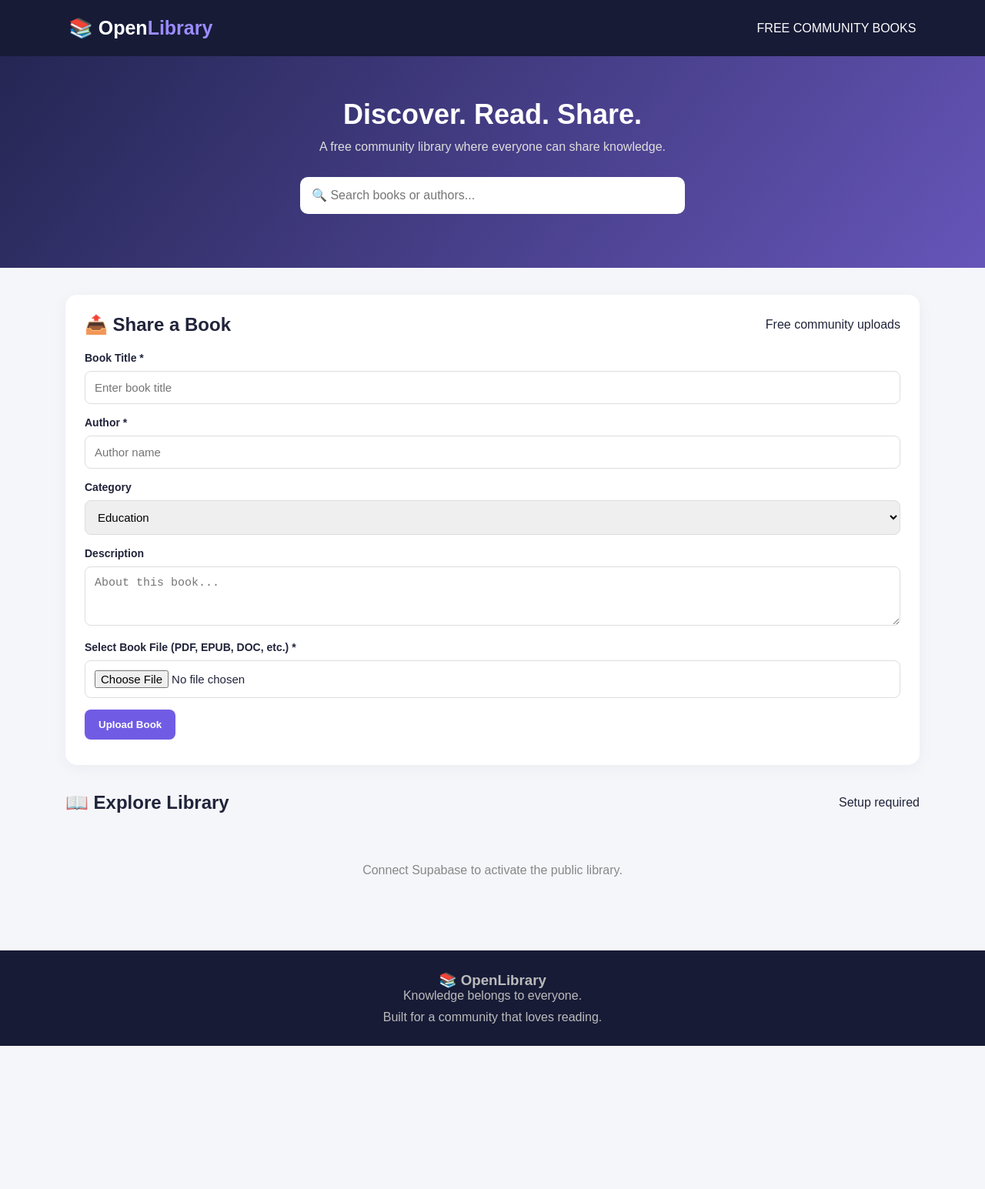
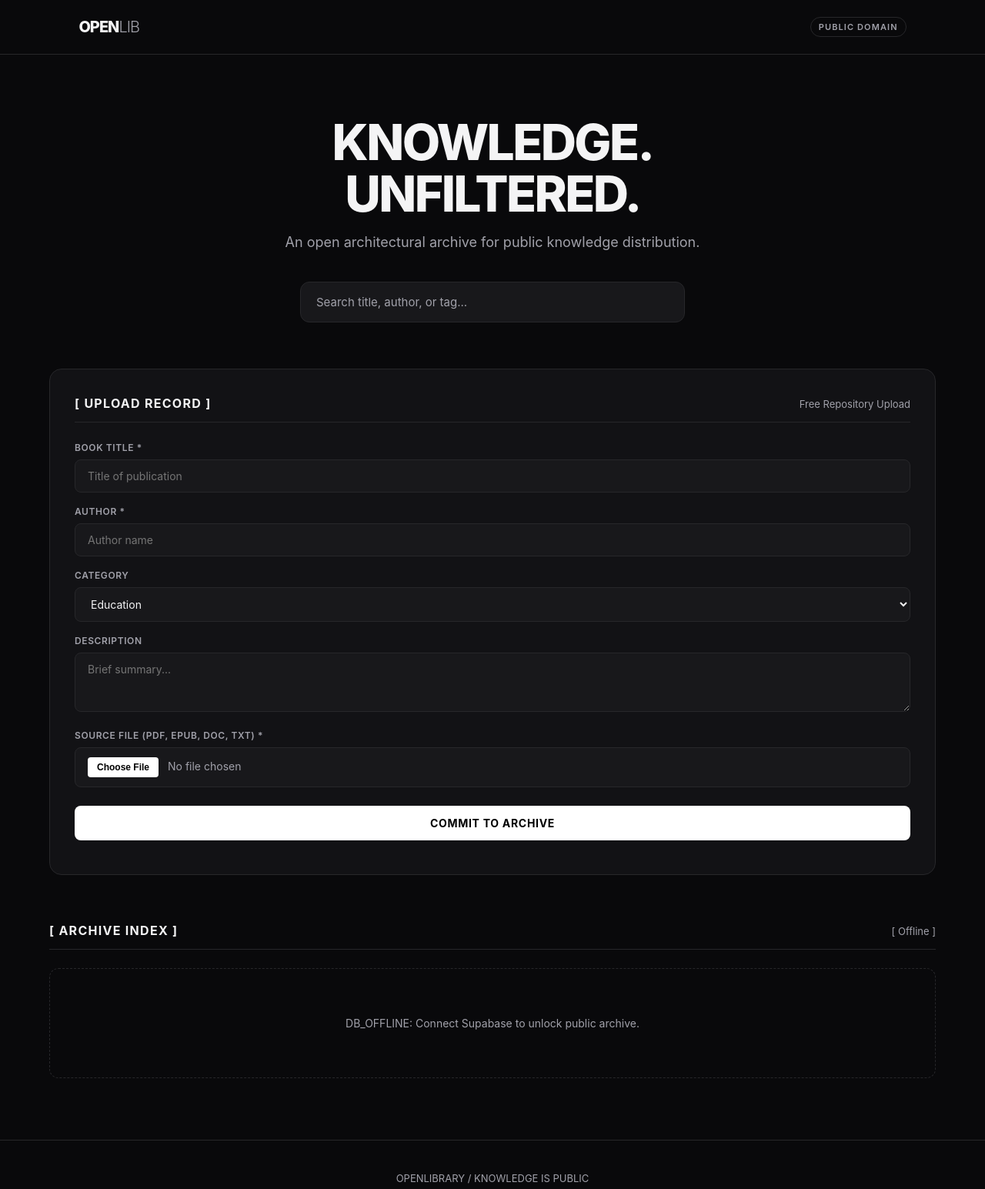
Before and after one commit to siyadgit/Loura-Community-Library-Web-App-, a plain HTML site: page index.html in a window 1280 px wide. Shown: the whole page at 77% size. Before the commit the page ends 1359 px from the top, so only its background shows below. Drawn offline with nearby package versions, Linux system fonts and the light colour scheme.

Commit message:
Revamp OpenLibrary HTML structure and styles
Updated the HTML structure and styles for the OpenLibrary page, including changes to the header, hero section, upload box, and footer. Enhanced the user interface with new styles and improved accessibility features.

```diff
--- a/index.html
+++ b/index.html
@@ -1,70 +1,332 @@
-
 <!DOCTYPE html>
 <html lang="en">
 <head>
 <meta charset="UTF-8">
 <meta name="viewport" content="width=device-width, initial-scale=1.0">
-<title>OpenLibrary | Community Library</title>
+<title>OpenLibrary | Monolith Edition</title>
 <script src="https://cdn.jsdelivr.net/npm/@supabase/supabase-js@2"></script>
 <style>
-*{box-sizing:border-box;margin:0;padding:0}
-body{font-family:Arial,sans-serif;background:#f5f6fa;color:#20243a}
-header{background:#171b36;color:white;padding:22px 7%;display:flex;
-justify-content:space-between;align-items:center;flex-wrap:wrap;gap:15px}
-.logo{font-size:25px;font-weight:bold}
-.logo span{color:#9b8cff}
-.hero{text-align:center;padding:55px 20px;background:linear-gradient(130deg,#242653,#6655b9);color:white}
-.hero h1{font-size:36px;margin-bottom:12px}
-.hero p{color:#ddd;margin-bottom:22px}
-.search{width:min(500px,90%);padding:15px;border:0;border-radius:10px;font-size:16px}
-.container{max-width:1150px;margin:35px auto;padding:0 20px}
-.section-title{display:flex;justify-content:space-between;align-items:center;gap:12px;flex-wrap:wrap;margin-bottom:20px}
-button{cursor:pointer;border:0;border-radius:8px;padding:12px 18px;font-weight:bold}
-.primary{background:#705ce4;color:white}
-.primary:hover{background:#5542c5}
-.upload-box{background:white;padding:25px;border-radius:15px;margin-bottom:35px;box-shadow:0 4px 20px #1720440c}
-input,textarea,select{width:100%;padding:12px;border:1px solid #ddd;border-radius:8px;margin:8px 0 15px;font-size:15px}
-label{font-size:14px;font-weight:bold}
-.grid{display:grid;grid-template-columns:repeat(auto-fill,minmax(220px,1fr));gap:20px}
-.book{background:white;border-radius:13px;overflow:hidden;box-shadow:0 4px 15px #17204410;display:flex;flex-direction:column}
-.cover{height:175px;background:linear-gradient(140deg,#302c70,#9c80db);display:flex;align-items:center;justify-content:center;color:white;font-size:55px}
-.book-info{padding:17px;flex:1;display:flex;flex-direction:column}
-.book-info h3{font-size:18px;margin-bottom:7px;overflow-wrap:anywhere}
-.book-info p{color:#777;font-size:13px;margin-bottom:9px;overflow-wrap:anywhere}
-.book-info .desc{line-height:1.5;flex:1}
-.book-actions{display:flex;gap:8px;margin-top:15px}
-.book-actions button{flex:1;font-size:12px;padding:10px 5px}
-.download{background:#e9e5ff;color:#5943c6}
-.empty{text-align:center;padding:45px;color:#888;grid-column:1/-1}
-.status{font-size:13px;margin:8px 0;color:#705ce4}
-footer{text-align:center;padding:28px;background:#171b36;color:#bbb;margin-top:50px}
-.hidden{display:none}
-@media(max-width:600px){.hero h1{font-size:28px}header{padding:18px 5%}}
+:root {
+  --bg: #09090b;
+  --panel: #121215;
+  --panel-border: #27272a;
+  --text-main: #f4f4f5;
+  --text-muted: #a1a1aa;
+  --accent: #ffffff;
+  --accent-invert: #000000;
+  --input-bg: #18181b;
+  --focus-ring: #52525b;
+}
+
+* { box-sizing: border-box; margin: 0; padding: 0; font-family: -apple-system, BlinkMacSystemFont, "SF Pro Display", "Segoe UI", Roboto, sans-serif; }
+
+body {
+  background-color: var(--bg);
+  color: var(--text-main);
+  line-height: 1.5;
+  -webkit-font-smoothing: antialiased;
+}
+
+/* Header */
+header {
+  border-bottom: 1px solid var(--panel-border);
+  padding: 20px 8%;
+  display: flex;
+  justify-content: space-between;
+  align-items: center;
+  background: var(--bg);
+  position: sticky;
+  top: 0;
+  z-index: 50;
+  backdrop-filter: blur(10px);
+}
+.logo {
+  font-size: 20px;
+  font-weight: 800;
+  letter-spacing: -0.05em;
+  text-transform: uppercase;
+}
+.logo span { color: var(--text-muted); font-weight: 300; }
+.badge {
+  font-size: 11px;
+  font-weight: 600;
+  letter-spacing: 0.1em;
+  text-transform: uppercase;
+  border: 1px solid var(--panel-border);
+  padding: 4px 10px;
+  border-radius: 99px;
+  color: var(--text-muted);
+}
+
+/* Hero Section */
+.hero {
+  padding: 80px 20px 60px;
+  text-align: center;
+  max-width: 800px;
+  margin: 0 auto;
+}
+.hero h1 {
+  font-size: clamp(40px, 6vw, 64px);
+  font-weight: 800;
+  letter-spacing: -0.04em;
+  line-height: 1.05;
+  margin-bottom: 16px;
+  text-transform: uppercase;
+}
+.hero p {
+  color: var(--text-muted);
+  font-size: 18px;
+  margin-bottom: 32px;
+  font-weight: 400;
+}
+.search-wrapper {
+  position: relative;
+  max-width: 500px;
+  margin: 0 auto;
+}
+.search {
+  width: 100%;
+  padding: 16px 20px;
+  background: var(--input-bg);
+  border: 1px solid var(--panel-border);
+  border-radius: 12px;
+  color: var(--text-main);
+  font-size: 15px;
+  outline: none;
+  transition: border-color 0.2s ease;
+}
+.search:focus {
+  border-color: var(--accent);
+}
+.search::placeholder { color: var(--text-muted); }
+
+/* Main Container */
+.container {
+  max-width: 1200px;
+  margin: 0 auto;
+  padding: 0 24px 80px;
+}
+
+.section-title {
+  display: flex;
+  justify-content: space-between;
+  align-items: baseline;
+  margin-bottom: 24px;
+  padding-bottom: 12px;
+  border-bottom: 1px solid var(--panel-border);
+}
+.section-title h2 {
+  font-size: 16px;
+  text-transform: uppercase;
+  letter-spacing: 0.08em;
+  font-weight: 700;
+}
+.section-title span {
+  font-size: 13px;
+  color: var(--text-muted);
+}
+
+/* Form Styling */
+.upload-box {
+  background: var(--panel);
+  border: 1px solid var(--panel-border);
+  padding: 32px;
+  border-radius: 16px;
+  margin-bottom: 60px;
+}
+label {
+  display: block;
+  font-size: 12px;
+  font-weight: 600;
+  text-transform: uppercase;
+  letter-spacing: 0.05em;
+  color: var(--text-muted);
+  margin-top: 16px;
+}
+input, select, textarea {
+  width: 100%;
+  padding: 12px 16px;
+  background: var(--input-bg);
+  border: 1px solid var(--panel-border);
+  border-radius: 8px;
+  color: var(--text-main);
+  font-size: 14px;
+  margin-top: 6px;
+  outline: none;
+  transition: all 0.2s ease;
+}
+input:focus, select:focus, textarea:focus {
+  border-color: var(--accent);
+}
+input[type="file"] {
+  cursor: pointer;
+  color: var(--text-muted);
+}
+input[type="file"]::file-selector-button {
+  background: var(--accent);
+  color: var(--accent-invert);
+  border: none;
+  padding: 6px 12px;
+  border-radius: 4px;
+  font-weight: 600;
+  font-size: 12px;
+  margin-right: 12px;
+  cursor: pointer;
+}
+
+button.primary {
+  width: 100%;
+  margin-top: 24px;
+  background: var(--accent);
+  color: var(--accent-invert);
+  border: 0;
+  border-radius: 8px;
+  padding: 14px;
+  font-weight: 700;
+  font-size: 14px;
+  text-transform: uppercase;
+  letter-spacing: 0.05em;
+  cursor: pointer;
+  transition: opacity 0.2s ease;
+}
+button.primary:hover { opacity: 0.85; }
+button:disabled { opacity: 0.4; cursor: not-allowed; }
+
+/* Book Grid */
+.grid {
+  display: grid;
+  grid-template-columns: repeat(auto-fill, minmax(260px, 1fr));
+  gap: 24px;
+}
+.book {
+  background: var(--panel);
+  border: 1px solid var(--panel-border);
+  border-radius: 14px;
+  overflow: hidden;
+  display: flex;
+  flex-direction: column;
+  transition: border-color 0.2s ease, transform 0.2s ease;
+}
+.book:hover {
+  border-color: var(--focus-ring);
+  transform: translateY(-2px);
+}
+.cover {
+  height: 140px;
+  background: #000;
+  border-bottom: 1px solid var(--panel-border);
+  display: flex;
+  align-items: center;
+  justify-content: center;
+  font-weight: 900;
+  font-size: 24px;
+  letter-spacing: 0.2em;
+  color: var(--panel-border);
+}
+.book-info {
+  padding: 20px;
+  flex: 1;
+  display: flex;
+  flex-direction: column;
+}
+.book-info h3 {
+  font-size: 18px;
+  font-weight: 700;
+  margin-bottom: 4px;
+  line-height: 1.3;
+}
+.book-info .author {
+  color: var(--text-muted);
+  font-size: 13px;
+  margin-bottom: 12px;
+}
+.book-info .tag {
+  display: inline-block;
+  align-self: flex-start;
+  font-size: 10px;
+  font-weight: 700;
+  text-transform: uppercase;
+  letter-spacing: 0.05em;
+  border: 1px solid var(--panel-border);
+  padding: 3px 8px;
+  border-radius: 4px;
+  margin-bottom: 14px;
+  color: var(--text-muted);
+}
+.book-info .desc {
+  font-size: 13px;
+  color: var(--text-muted);
+  line-height: 1.5;
+  flex: 1;
+  margin-bottom: 20px;
+}
+.book-actions button {
+  width: 100%;
+  padding: 10px;
+  background: transparent;
+  color: var(--text-main);
+  border: 1px solid var(--panel-border);
+  border-radius: 6px;
+  font-weight: 600;
+  font-size: 12px;
+  cursor: pointer;
+  transition: all 0.2s ease;
+}
+.book-actions button:hover {
+  background: var(--accent);
+  color: var(--accent-invert);
+  border-color: var(--accent);
+}
+
+.empty {
+  text-align: center;
+  padding: 60px 20px;
+  color: var(--text-muted);
+  grid-column: 1 / -1;
+  font-size: 14px;
+  border: 1px dashed var(--panel-border);
+  border-radius: 12px;
+}
+.status {
+  font-size: 12px;
+  margin-top: 12px;
+  color: var(--text-muted);
+}
+
+footer {
+  border-top: 1px solid var(--panel-border);
+  text-align: center;
+  padding: 40px 20px;
+  color: var(--text-muted);
+  font-size: 13px;
+}
 </style>
 </head>
 <body>
 
 <header>
-  <div class="logo">📚 Open<span>Library</span></div>
-  <div>FREE COMMUNITY BOOKS</div>
+  <div class="logo">Open<span>Lib</span></div>
+  <div class="badge">Public Domain</div>
 </header>
 
 <section class="hero">
-  <h1>Discover. Read. Share.</h1>
-  <p>A free community library where everyone can share knowledge.</p>
-  <input class="search" id="search" placeholder="🔍 Search books or authors...">
+  <h1>Knowledge.<br>Unfiltered.</h1>
+  <p>An open architectural archive for public knowledge distribution.</p>
+  <div class="search-wrapper">
+    <input class="search" id="search" placeholder="Search title, author, or tag...">
+  </div>
 </section>
 
 <main class="container">
 
 <section class="upload-box">
   <div class="section-title">
-    <h2>📤 Share a Book</h2>
-    <span>Free community uploads</span>
+    <h2>[ Upload Record ]</h2>
+    <span>Free Repository Upload</span>
   </div>
   <form id="uploadForm">
     <label>Book Title *</label>
-    <input id="title" required placeholder="Enter book title">
+    <input id="title" required placeholder="Title of publication">
 
     <label>Author *</label>
     <input id="author" required placeholder="Author name">
@@ -81,31 +343,29 @@ footer{text-align:center;padding:28px;background:#171b36;color:#bbb;margin-top:5
     </select>
 
     <label>Description</label>
-    <textarea id="description" rows="3" placeholder="About this book..."></textarea>
+    <textarea id="description" rows="3" placeholder="Brief summary..."></textarea>
 
-    <label>Select Book File (PDF, EPUB, DOC, etc.) *</label>
+    <label>Source File (PDF, EPUB, DOC, TXT) *</label>
     <input type="file" id="bookFile" accept=".pdf,.epub,.doc,.docx,.txt" required>
 
-    <button class="primary" id="uploadBtn" type="submit">Upload Book</button>
+    <button class="primary" id="uploadBtn" type="submit">Commit to Archive</button>
     <p class="status" id="uploadStatus"></p>
   </form>
 </section>
 
 <section>
   <div class="section-title">
-    <h2>📖 Explore Library</h2>
-    <span id="bookCount">Loading books...</span>
+    <h2>[ Archive Index ]</h2>
+    <span id="bookCount">Loading index...</span>
   </div>
   <div class="grid" id="bookGrid">
-    <div class="empty">Loading library...</div>
+    <div class="empty">Loading library contents...</div>
   </div>
 </section>
 </main>
 
 <footer>
-  <h3>📚 OpenLibrary</h3>
-  <p>Knowledge belongs to everyone.</p>
-  <p style="margin-top:10px">Built for a community that loves reading.</p>
+  <p>OPENLIBRARY / KNOWLEDGE IS PUBLIC</p>
 </footer>
 
 <script>
@@ -130,8 +390,8 @@ const status = document.getElementById("uploadStatus");
 // 2. LOAD BOOKS
 async function loadBooks(){
   if(!db){
-    grid.innerHTML = '<div class="empty">Connect Supabase to activate the public library.</div>';
-    count.textContent = "Setup required";
+    grid.innerHTML = '<div class="empty">DB_OFFLINE: Connect Supabase to unlock public archive.</div>';
+    count.textContent = "[ Offline ]";
     return;
   }
 
@@ -141,8 +401,8 @@ async function loadBooks(){
     .order("created_at",{ascending:false});
 
   if(error){
-    grid.innerHTML = '<div class="empty">Unable to load books. Check database setup.</div>';
-    count.textContent = "Error";
+    grid.innerHTML = '<div class="empty">ERROR: Failed to fetch index entries.</div>';
+    count.textContent = "[ Error ]";
     return;
   }
 
@@ -160,30 +420,29 @@ function displayBooks(){
     (book.category || "").toLowerCase().includes(term)
   );
 
-  count.textContent = filtered.length + " Books";
+  count.textContent = filtered.length + " Record(s)";
 
   if(!filtered.length){
-    grid.innerHTML = '<div class="empty">📚 No books found. Upload the first one!</div>';
+    grid.innerHTML = '<div class="empty">No matching records found.</div>';
     return;
   }
 
   grid.innerHTML = filtered.map(book => `
     <article class="book">
-      <div class="cover">📕</div>
+      <div class="cover">FILE</div>
       <div class="book-info">
         <h3>${escapeHTML(book.title)}</h3>
-        <p>✍️ ${escapeHTML(book.author)}</p>
-        <p>📂 ${escapeHTML(book.category || "Other")}</p>
-        <p class="desc">${escapeHTML(book.description || "No description available.")}</p>
+        <div class="author">By ${escapeHTML(book.author)}</div>
+        <div class="tag">${escapeHTML(book.category || "Other")}</div>
+        <p class="desc">${escapeHTML(book.description || "No description provided.")}</p>
         <div class="book-actions">
-          <button class="download" onclick="downloadBook('${book.id}')">⬇ Download</button>
+          <button onclick="downloadBook('${book.id}')">DOWNLOAD</button>
         </div>
       </div>
     </article>
   `).join("");
 }
 
-// Prevent HTML injection from book metadata
 function escapeHTML(value){
   return String(value ?? "").replace(/[&<>"']/g, char => ({
     "&":"&amp;","<":"&lt;",">":"&gt;",
@@ -196,7 +455,7 @@ document.getElementById("uploadForm").addEventListener("submit",async e=>{
   e.preventDefault();
 
   if(!db){
-    status.textContent = "Please configure Supabase first.";
+    status.textContent = "Error: Database unconfigured.";
     return;
   }
 
@@ -205,19 +464,19 @@ document.getElementById("uploadForm").addEventListener("submit",async e=>{
   if(!file) return;
 
   if(file.size > 25 * 1024 * 1024){
-    status.textContent = "Maximum file size is 25 MB.";
+    status.textContent = "Error: Payload exceeds 25 MB max limit.";
     return;
   }
 
   const allowed = /\.(pdf|epub|doc|docx|txt)$/i;
   if(!allowed.test(file.name)){
-    status.textContent = "Unsupported file format.";
+    status.textContent = "Error: Unsupported file signature.";
     return;
   }
 
   const btn = document.getElementById("uploadBtn");
   btn.disabled = true;
-  status.textContent = "Uploading book...";
+  status.textContent = "Processing payload...";
 
   try{
     const safeName = crypto.randomUUID() + "-" +
@@ -242,13 +501,13 @@ document.getElementById("uploadForm").addEventListener("submit",async e=>{
       throw dbError;
     }
 
-    status.textContent = "✅ Book uploaded successfully!";
+    status.textContent = "Success: Entry recorded.";
     e.target.reset();
     await loadBooks();
 
   }catch(error){
     console.error(error);
-    status.textContent = "Upload failed: " + error.message;
+    status.textContent = "Transaction failed: " + error.message;
   }finally{
     btn.disabled = false;
   }
@@ -264,7 +523,7 @@ async function downloadBook(id){
     .createSignedUrl(book.file_path,60);
 
   if(error){
-    alert("Download failed: " + error.message);
+    alert("Download error: " + error.message);
     return;
   }
 
```
